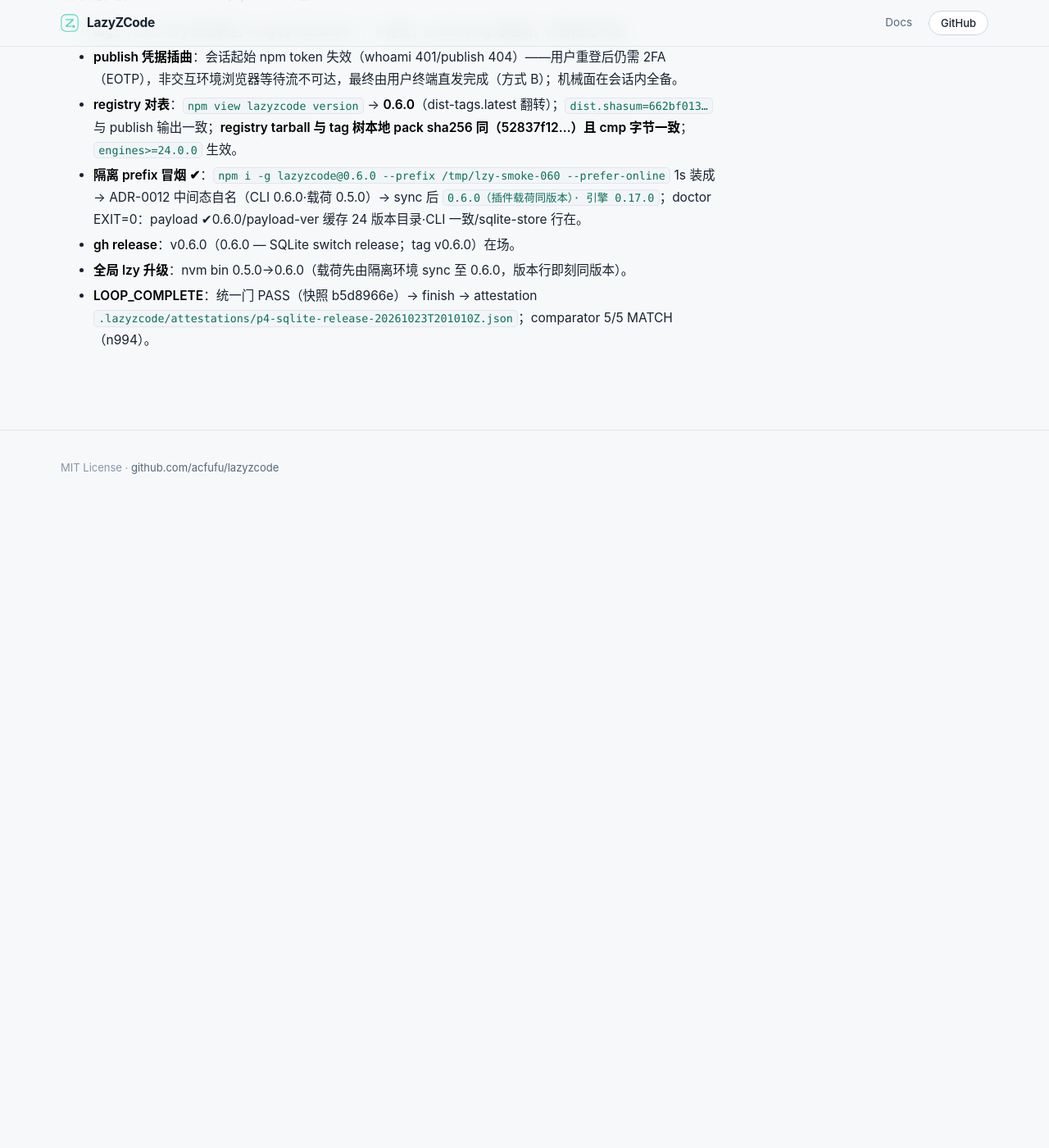
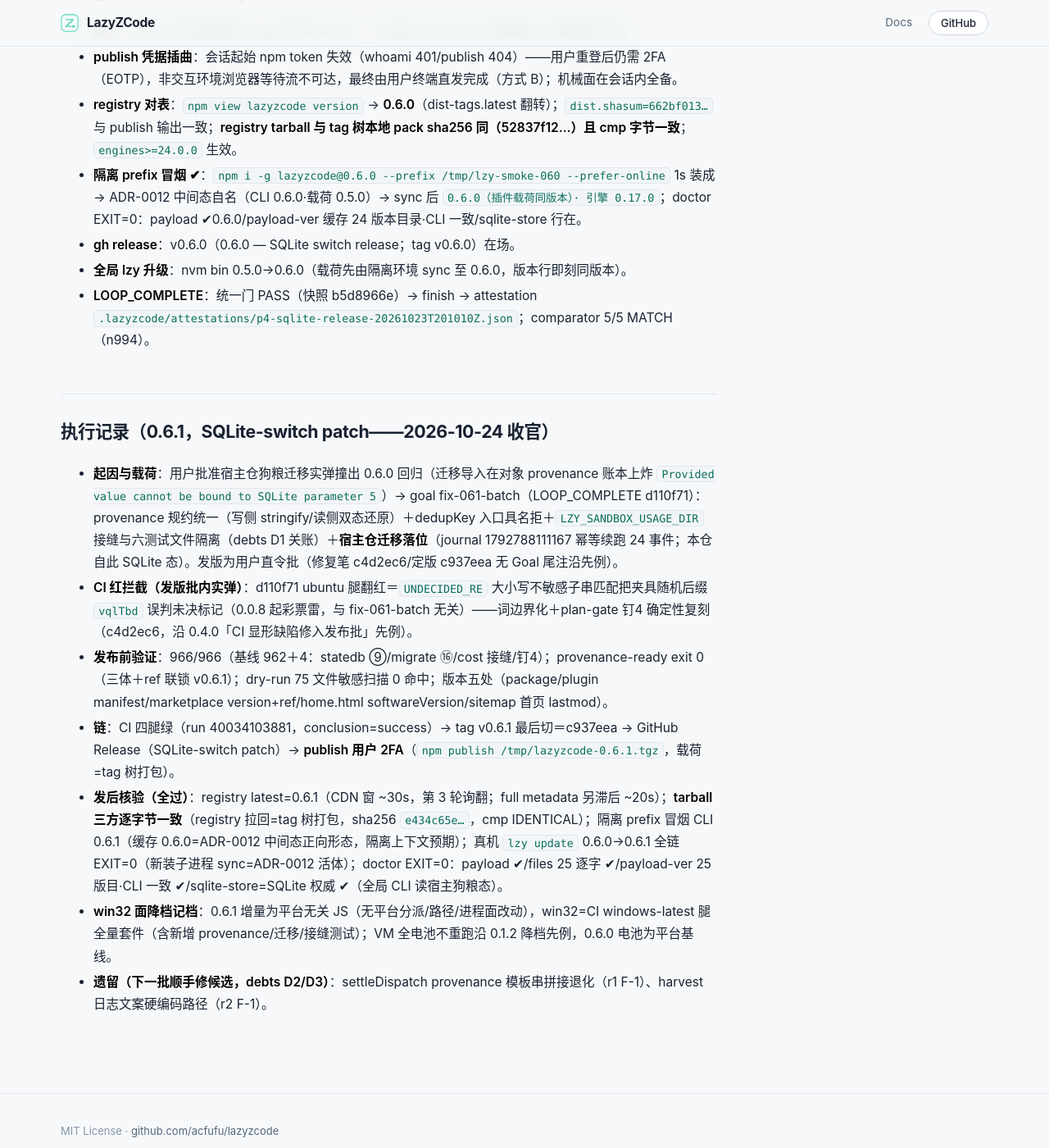
Before and after one commit to Acfufu/lazyzcode, a Jekyll site: the page built from docs/release-checklist.md, in a window 1280 px wide and 1400 px high, scrolled down 39838 px. Shown: the whole window at 82% size. Built offline with Jekyll 4.4.1, drawn with Linux system fonts in a browser that asks for light colours; our own code applies the rules of GitHub Pages for plain Markdown files; before the commit the page ends 40468 px from its top, so only the background shows below that.

Commit message:
docs(release): 0.6.1 发后收官同步——AGENTS §2 发布行＋release-checklist 实弹记录
registry latest=0.6.1；tarball 三方逐字节一致（e434c65e…）；真机
update 全链 EXIT=0；doctor 六 ✔（含 sqlite-store=SQLite 权威）。发版
批 CI 红根因（UNDECIDED_RE 词边界）与 win32 降档记档入执行记录。
（用户直令发版批收尾，无 Goal 尾注沿先例）

```diff
--- a/docs/release-checklist.md
+++ b/docs/release-checklist.md
@@ -918,3 +918,13 @@
 - **gh release**：v0.6.0（0.6.0 — SQLite switch release；tag v0.6.0）在场。
 - **全局 lzy 升级**：nvm bin 0.5.0→0.6.0（载荷先由隔离环境 sync 至 0.6.0，版本行即刻同版本）。
 - **LOOP_COMPLETE**：统一门 PASS（快照 b5d8966e）→ finish → attestation `.lazyzcode/attestations/p4-sqlite-release-20261023T201010Z.json`；comparator 5/5 MATCH（n994）。
+
+## 执行记录（0.6.1，SQLite-switch patch——2026-10-24 收官）
+
+- **起因与载荷**：用户批准宿主仓狗粮迁移实弹撞出 0.6.0 回归（迁移导入在对象 provenance 账本上炸 `Provided value cannot be bound to SQLite parameter 5`）→ goal fix-061-batch（LOOP_COMPLETE d110f71）：provenance 规约统一（写侧 stringify/读侧双态还原）＋dedupKey 入口具名拒＋`LZY_SANDBOX_USAGE_DIR` 接缝与六测试文件隔离（debts D1 关账）＋**宿主仓迁移落位**（journal 1792788111167 幂等续跑 24 事件；本仓自此 SQLite 态）。发版为用户直令批（修复笔 c4d2ec6/定版 c937eea 无 Goal 尾注沿先例）。
+- **CI 红拦截（发版批内实弹）**：d110f71 ubuntu 腿翻红＝`UNDECIDED_RE` 大小写不敏感子串匹配把夹具随机后缀 `vqlTbd` 误判未决标记（0.0.8 起彩票雷，与 fix-061-batch 无关）——词边界化＋plan-gate 钉4 确定性复刻（c4d2ec6，沿 0.4.0「CI 显形缺陷修入发布批」先例）。
+- **发布前验证**：966/966（基线 962＋4：statedb ⑨/migrate ⑯/cost 接缝/钉4）；provenance-ready exit 0（三体＋ref 联锁 v0.6.1）；dry-run 75 文件敏感扫描 0 命中；版本五处（package/plugin manifest/marketplace version+ref/home.html softwareVersion/sitemap 首页 lastmod）。
+- **链**：CI 四腿绿（run 40034103881，conclusion=success）→ tag v0.6.1 最后切＝c937eea → GitHub Release（SQLite-switch patch）→ **publish 用户 2FA**（`npm publish /tmp/lazyzcode-0.6.1.tgz`，载荷=tag 树打包）。
+- **发后核验（全过）**：registry latest=0.6.1（CDN 窗 ~30s，第 3 轮询翻；full metadata 另滞后 ~20s）；**tarball 三方逐字节一致**（registry 拉回=tag 树打包，sha256 `e434c65e…`，cmp IDENTICAL）；隔离 prefix 冒烟 CLI 0.6.1（缓存 0.6.0=ADR-0012 中间态正向形态，隔离上下文预期）；真机 `lzy update` 0.6.0→0.6.1 全链 EXIT=0（新装子进程 sync=ADR-0012 活体）；doctor EXIT=0：payload ✔/files 25 逐字 ✔/payload-ver 25 版目·CLI 一致 ✔/sqlite-store=SQLite 权威 ✔（全局 CLI 读宿主狗粮态）。
+- **win32 面降档记档**：0.6.1 增量为平台无关 JS（无平台分派/路径/进程面改动），win32=CI windows-latest 腿全量套件（含新增 provenance/迁移/接缝测试）；VM 全电池不重跑沿 0.1.2 降档先例，0.6.0 电池为平台基线。
+- **遗留（下一批顺手修候选，debts D2/D3）**：settleDispatch provenance 模板串拼接退化（r1 F-1）、harvest 日志文案硬编码路径（r2 F-1）。
```
Also changed, not shown: AGENTS.md (+1 -1 lines).
